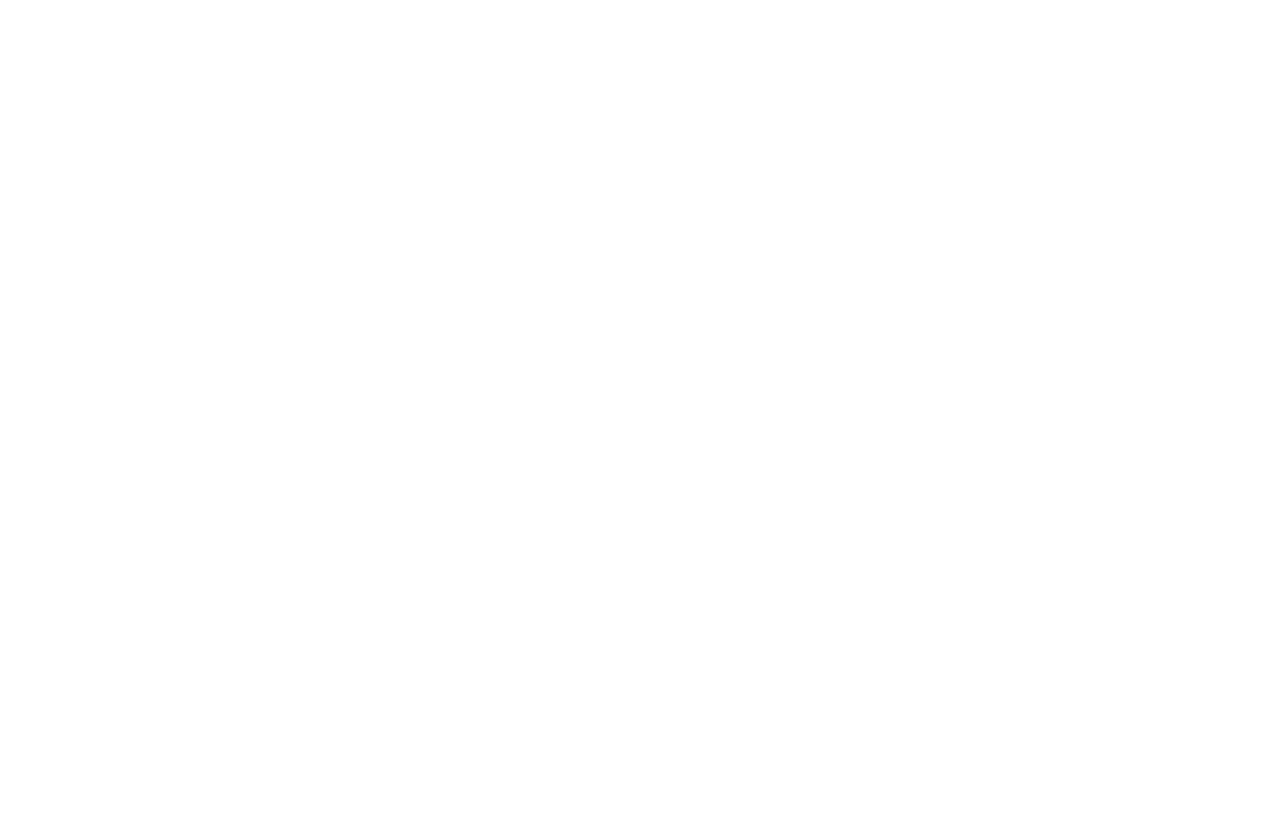
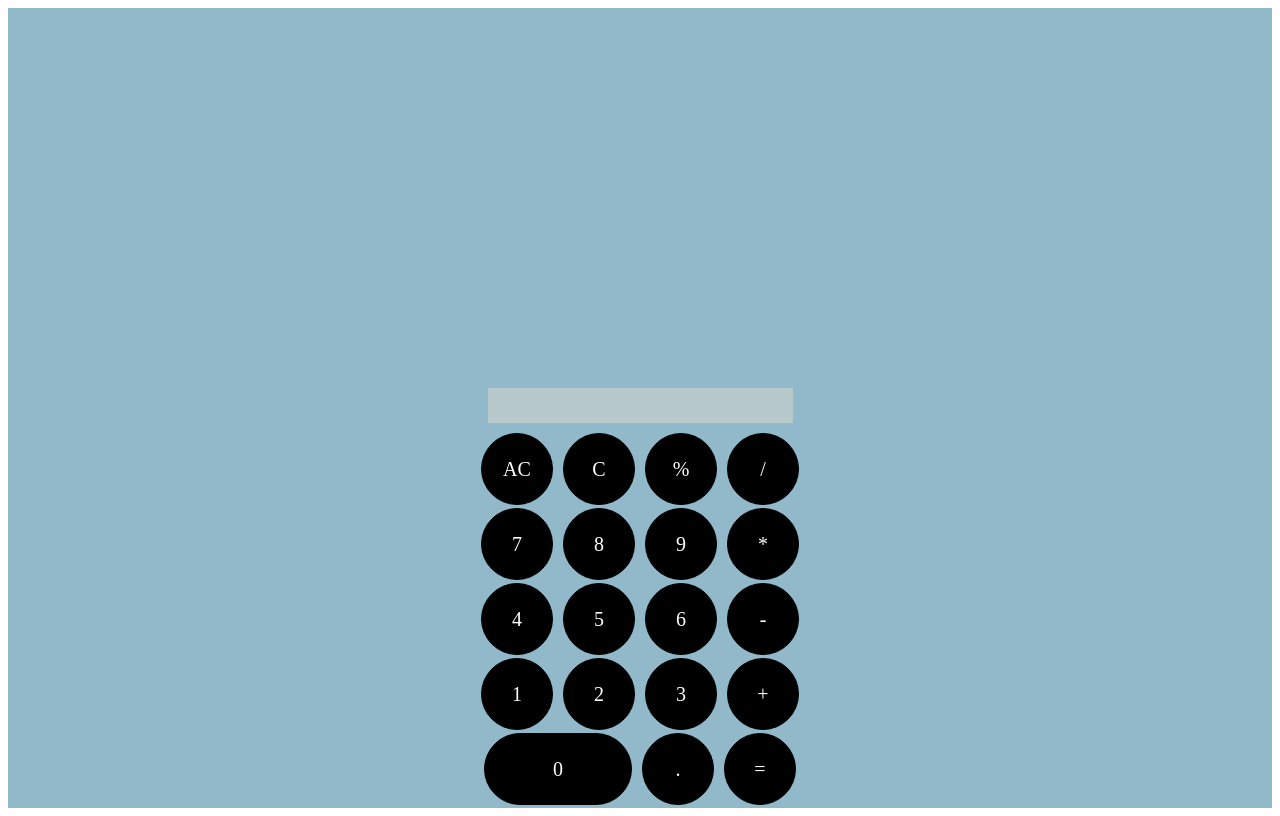
Before and after one commit to MERDOKYOS/Advanced_JS, a plain HTML site: page Calculator/index.html in a window 1280 px wide. Drawn offline with Linux system fonts and the light colour scheme.

Commit message:
finishing the calculator

```diff
--- a/Calculator/index.html
+++ b/Calculator/index.html
@@ -5,5 +5,118 @@
     <meta name="viewport" content="width=device-width, initial-scale=1.0" />
     <title>Document</title>
   </head>
-  <body></body>
+  <style>
+    .cal-con {
+      display: flex;
+      flex-direction: column;
+      justify-content: end;
+      align-items: center;
+      height: 100vh;
+      background-color: #92b9c9;
+    }
+    .cont {
+      display: flex;
+      flex-direction: row;
+      flex-wrap: wrap;
+      gap: 10px;
+      margin-bottom: 3px;
+    }
+
+    .cont > div {
+      border: 1px solid black;
+      background-color: black;
+      height: 30px;
+      width: 30px;
+      padding: 20px;
+      font-size: 20px;
+      border-radius: 50%;
+      color: white;
+      display: flex;
+      justify-content: center;
+      align-items: center;
+    }
+
+    .cont > .zero {
+      width: 106px;
+      height: 30px;
+      border-radius: 50px;
+    }
+    input {
+      /* width: 70px; */
+      width: 285px;
+      background-color: rgba(213, 213, 207, 0.573);
+      border: none;
+      padding: 10px;
+      margin-bottom: 10px;
+    }
+  </style>
+  <body>
+    <div class="cal-con">
+      <input type="text" id="display" />
+      <div class="cont">
+        <div class="btn special">AC</div>
+        <div class="btn special">C</div>
+        <div class="btn special">%</div>
+        <div class="btn function">/</div>
+      </div>
+
+      <div class="cont">
+        <div class="btn number">7</div>
+        <div class="btn number">8</div>
+        <div class="btn number">9</div>
+        <div class="btn function">*</div>
+      </div>
+
+      <div class="cont">
+        <div class="btn number">4</div>
+        <div class="btn number">5</div>
+        <div class="btn number">6</div>
+        <div class="btn function">-</div>
+      </div>
+
+      <div class="cont">
+        <div class="btn number">1</div>
+        <div class="btn number">2</div>
+        <div class="btn number">3</div>
+        <div class="btn function">+</div>
+      </div>
+
+      <div class="cont">
+        <div class="zero btn number">0</div>
+        <div class="btn special">.</div>
+        <div class="btn special">=</div>
+      </div>
+    </div>
+    <script>
+      let buttons = document.querySelectorAll(".btn");
+      let display = document.getElementById("display");
+
+      buttons.forEach((button) => {
+        button.addEventListener("click", () => {
+          let value = button.textContent;
+          let current = display.value;
+          let lastChar = current[current.length - 1];
+
+          if (button.classList.contains("number")) {
+            display.value += value;
+          } else if (value === "AC") {
+            current = "";
+          } else if (value === "=") {
+            try {
+              current = eval(current);
+            } catch (error) {
+              current = "error";
+            }
+          } else {
+            if ((current = "")) return;
+            if (["%", "*", "/", "-", "+"].includes(lastChar)) {
+              current = current.slice(0, -1) + value;
+            } else {
+              current += value;
+            }
+          }
+        });
+      });
+    </script>
+  </body>
 </html>
```
